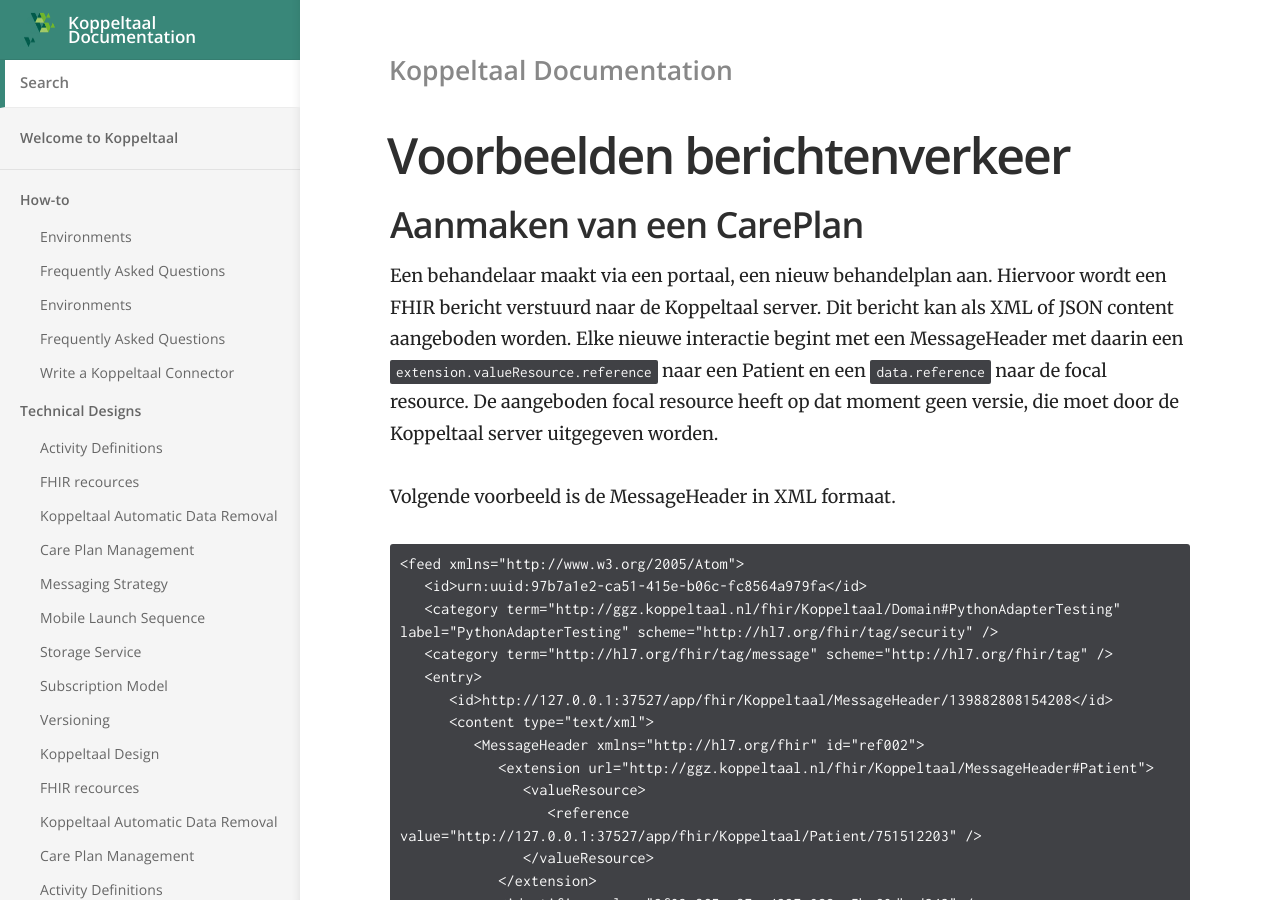
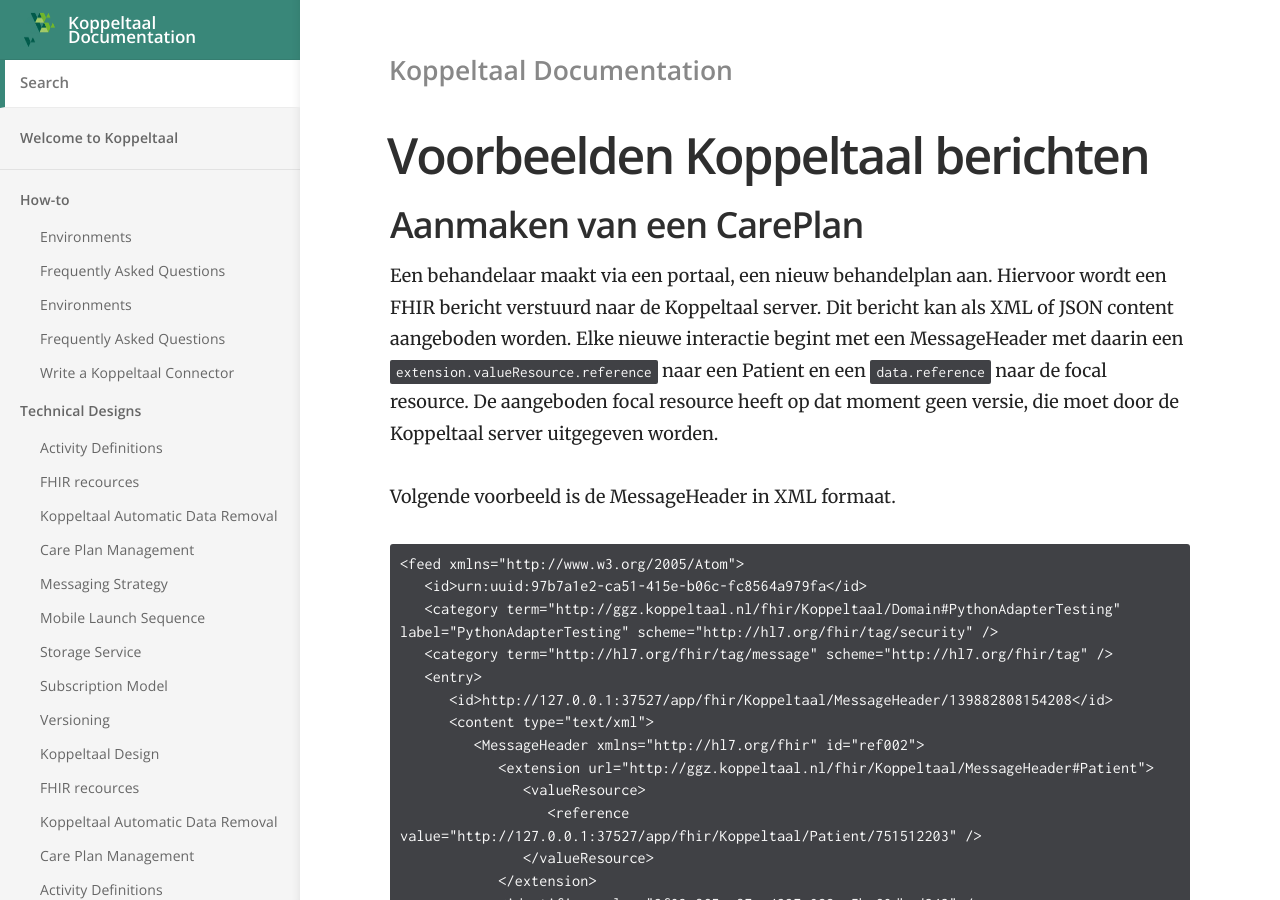
Before and after one commit to Koppeltaal/Koppeltaal-Documentation, a Jekyll site: the page built from voorbeelden-berichtenverkeer.md, in a window 1280 px wide and 900 px high. Built offline with Jekyll 4.4.1, drawn with Linux system fonts in a browser that asks for light colours.

Commit message:
GitBook: [master] 2 pages modified

```diff
--- a/voorbeelden-berichtenverkeer.md
+++ b/voorbeelden-berichtenverkeer.md
@@ -5,7 +5,7 @@ description: >-
   IT-deelnemers. Hiervoor hebben we voorbeelden toegevoegd.
 ---
 
-# Voorbeelden berichtenverkeer
+# Voorbeelden Koppeltaal berichten
 
 ## Aanmaken van een CarePlan
 
```
Also changed, not shown: SUMMARY.md (+1 -1 lines).
